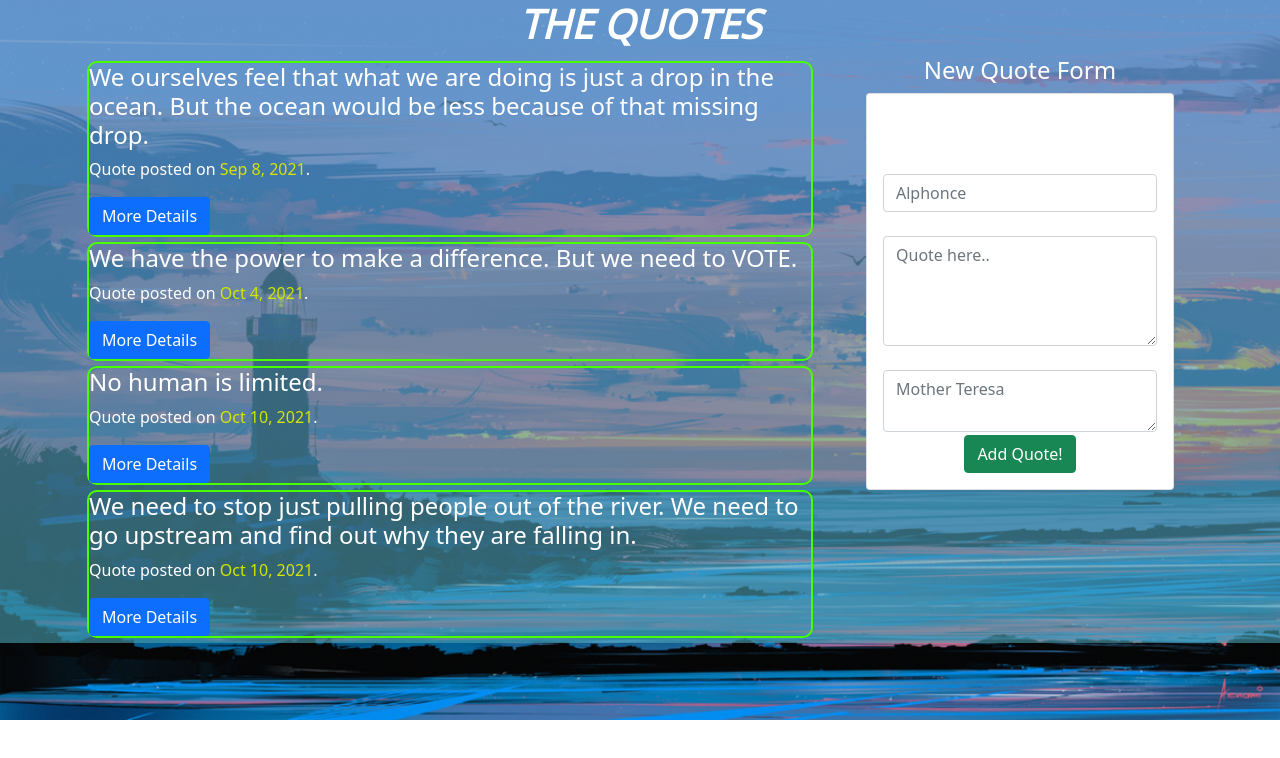
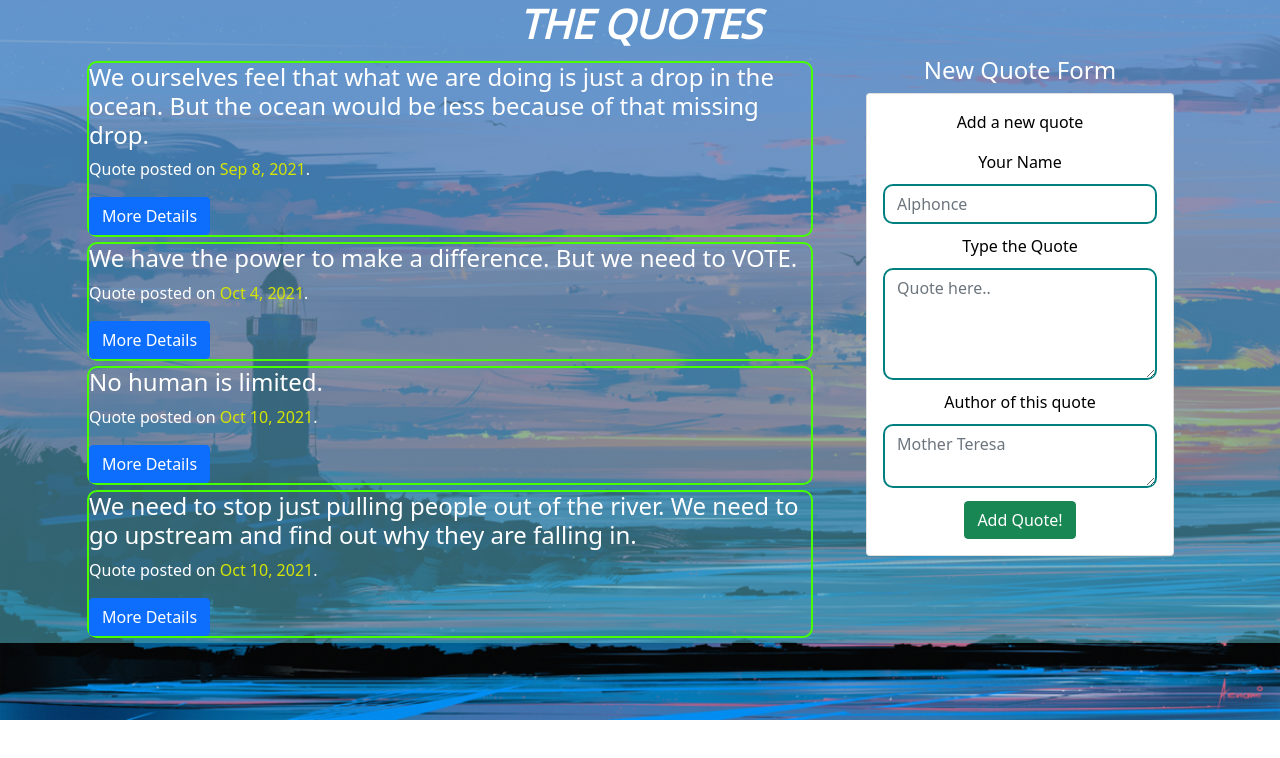
Before and after one commit to Kips-alih/Quotes-App, an Angular app: page / in a window 1280 px wide. Shown: the top 758 px of the page. Built offline with nearby package versions, Linux system fonts and the light colour scheme.

Commit message:
Modify form styling

```diff
--- a/src/app/quote-form/quote-form.component.css
+++ b/src/app/quote-form/quote-form.component.css
@@ -1,6 +1,17 @@
+form{
+  color: black;
+}
 h4{
   text-transform: capitalize;
 }
 button[id="addQuote"]{
   margin-top: 3px;
 }
+input.form-control,textarea.form-control{
+  border-radius: 10px;
+  border-color: teal;
+  border-width: 2px;
+  margin-top: 10px;
+  margin-bottom: 10px;
+  background: transparent;
+}
```
